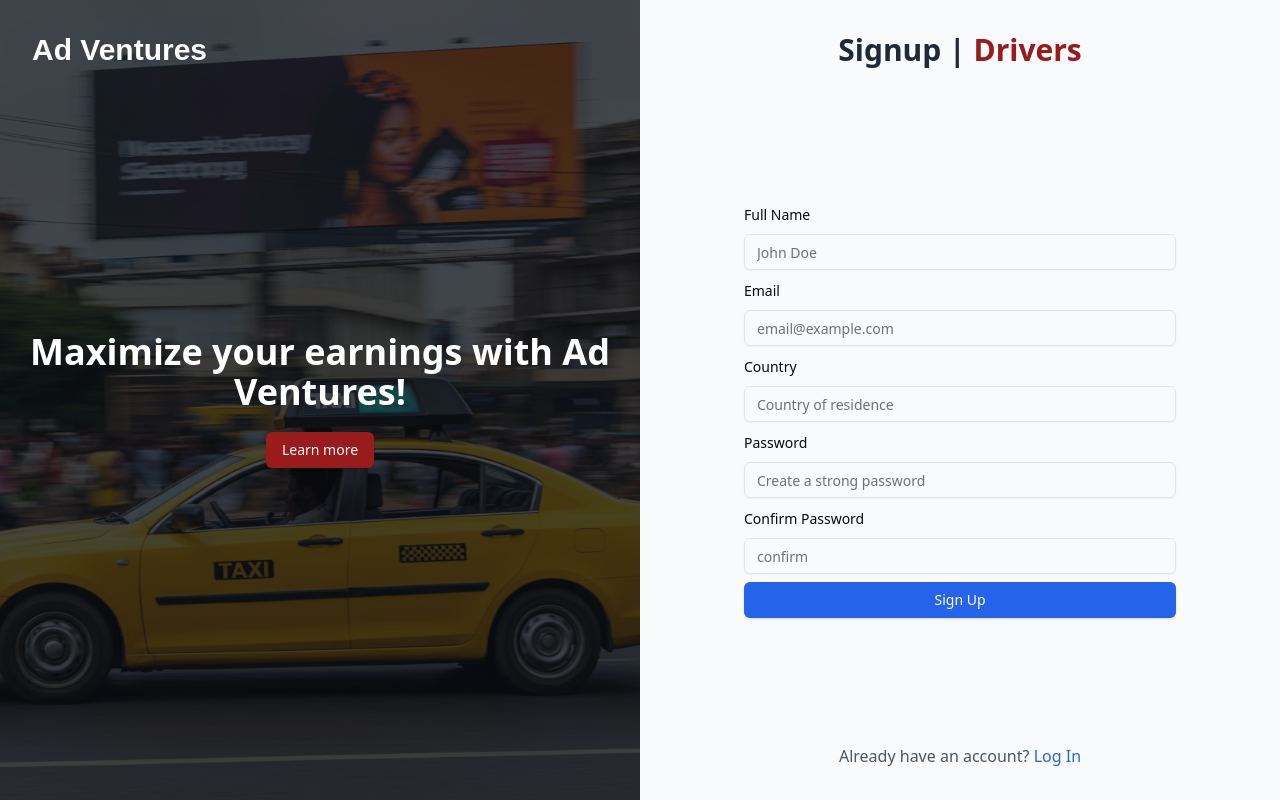
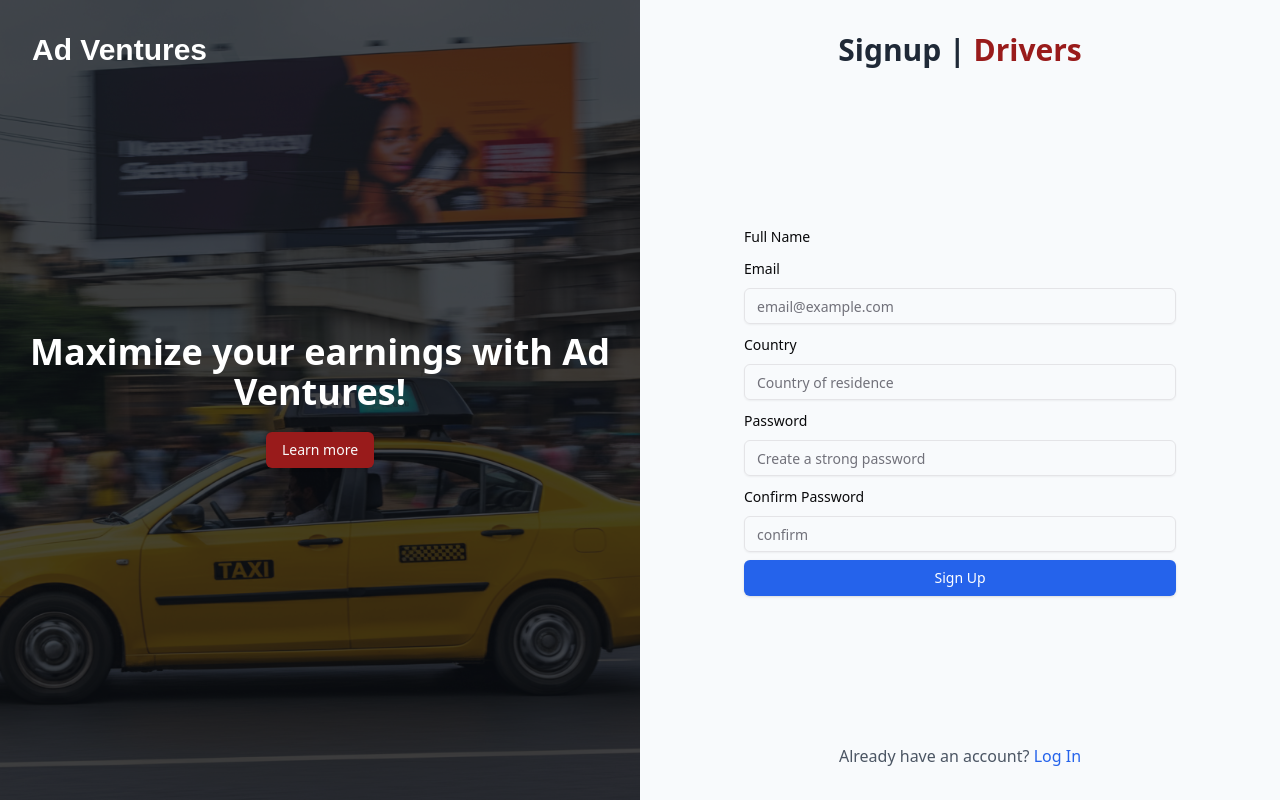
Before and after one commit to Ermi-Tekk21/ad-ventures, a Next.js app: page /auth/drivers/signup in a window 1280 px wide. Built offline with nearby package versions, Linux system fonts and the light colour scheme.

Commit message:
i love conflict

```diff
--- a/src/app/auth/drivers/signup/page.tsx
+++ b/src/app/auth/drivers/signup/page.tsx
@@ -84,7 +84,7 @@ const signupDr: React.FC = () => {
                                 <FormItem>
                                     <FormLabel>Full Name</FormLabel>
                                     <FormControl>
-                                        <Input placeholder="John Doe" {...field} />
+
                                     </FormControl>
                                     <FormMessage />
                                 </FormItem>
```
